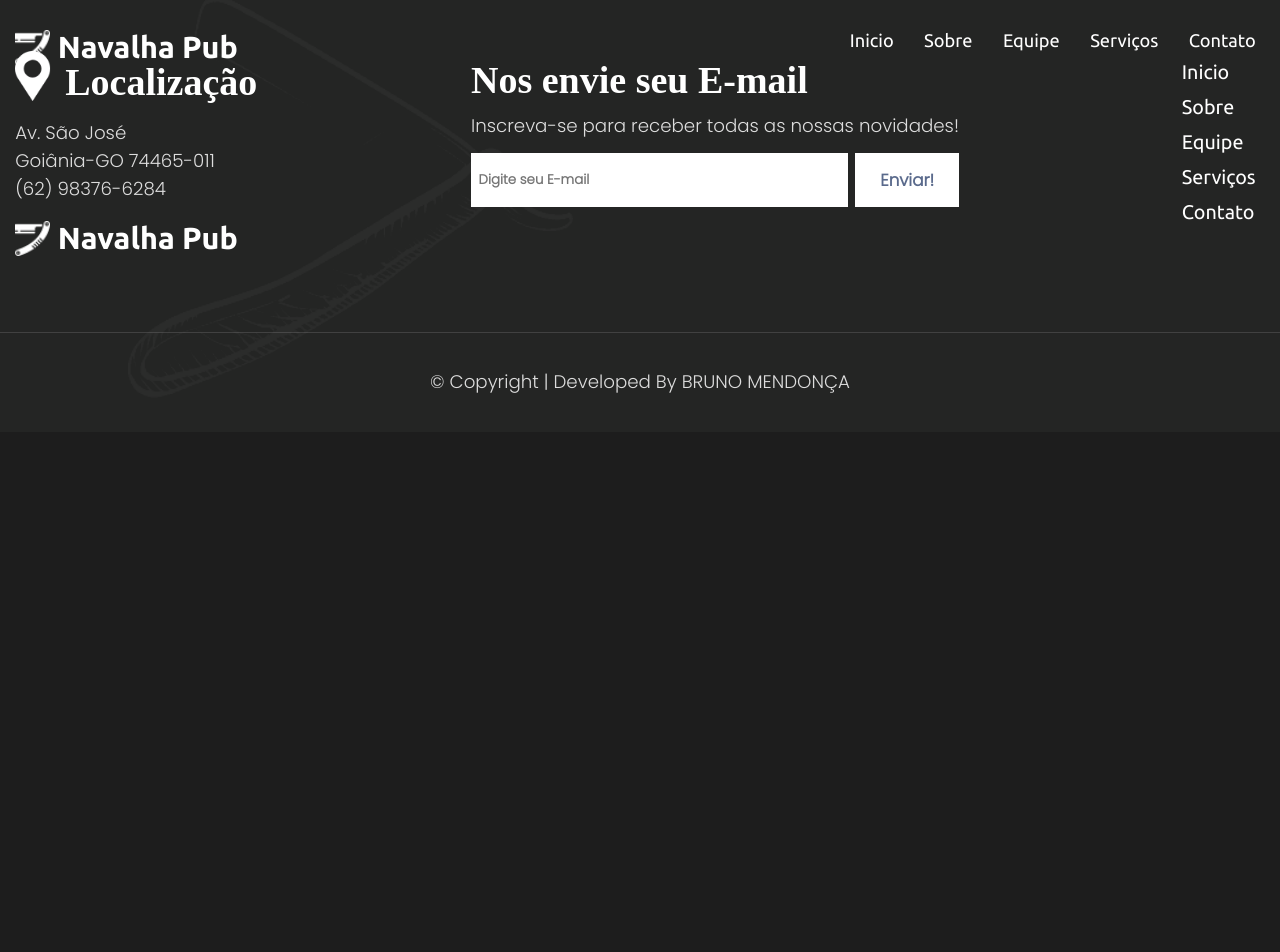
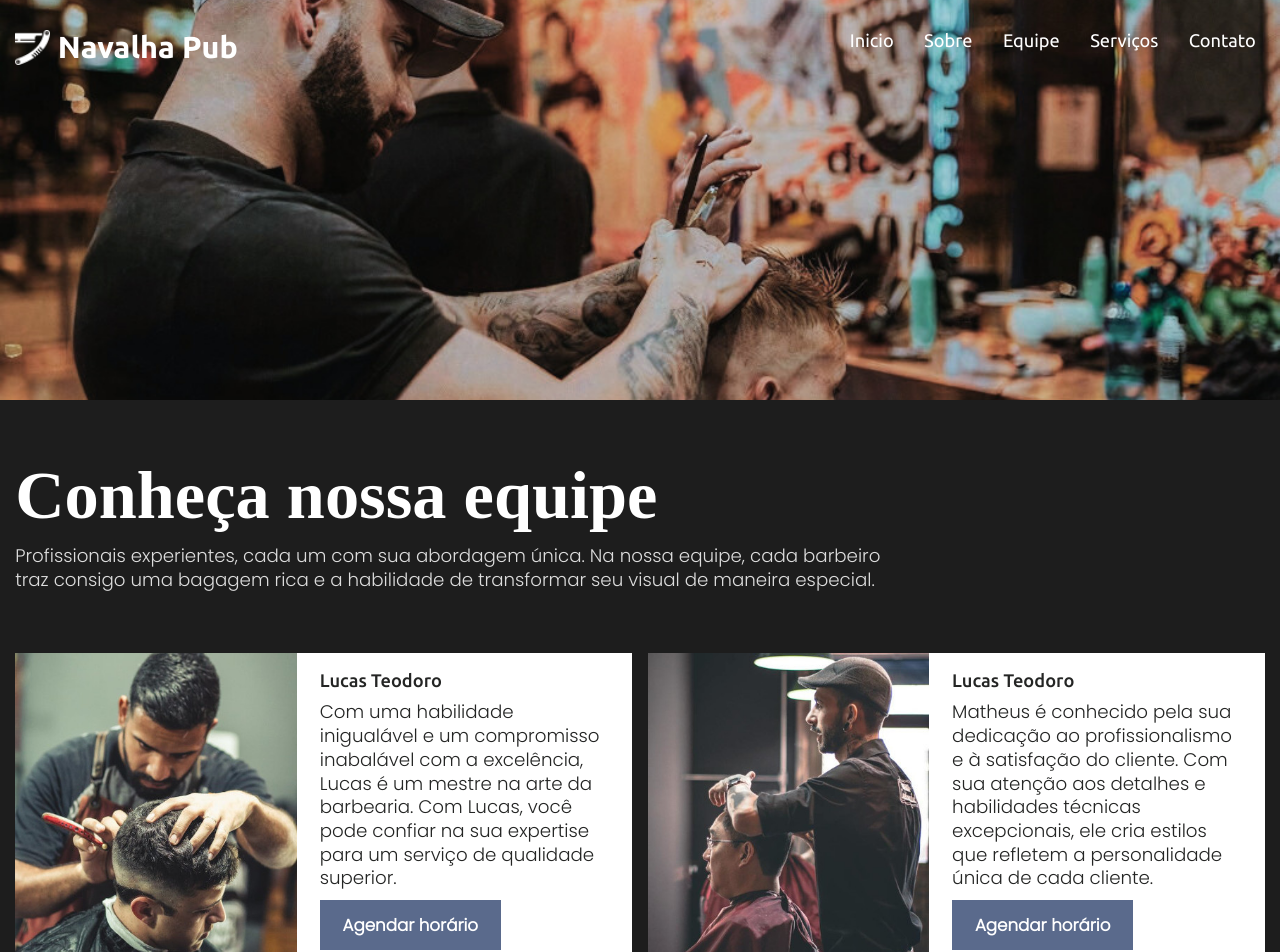
Before and after one commit to DevBrunomendoca/Barbshop, a React (Vite) app: page /team in a window 1280 px wide. Shown: the top 952 px of the page. Before the commit the page ends 800 px from the top, so only its background shows below. Built offline with nearby package versions, Linux system fonts and the light colour scheme; a web font is replaced by a local one.

Commit message:
Add Component Team

```diff
--- a/src/components/SectionTeam/CardTeam.jsx
+++ b/src/components/SectionTeam/CardTeam.jsx
@@ -1,7 +1,6 @@
 import Button from "../Button"
-import ImageComponent from "../ImageComponent"
-import SocialMedia from "../SocialMedia"
-import { ContainerCardTeam, ContentCardTeam, SocialMedias, ContentButton } from "./CardTeamStyle"
+
+import {ContainerCardTeam,  ContentCardTeam, SocialMedias, ContentButton } from "./CardTeamStyle"
 
 export default function CardTeam({id, imageId, name, src }) {
 
@@ -10,15 +9,9 @@ export default function CardTeam({id, imageId, name, src }) {
   return (
     <ContainerCardTeam id={id}>
       <ContentCardTeam>
-
         <img src={src} alt="" />
         {/* <ImageComponent imageId={imageId} /> */}
         <h3>{name}</h3>
-        <SocialMedias>
-          {/* <SocialMedia img="/icone-wtpp.png" alt="icone whatsapp" href="#" />
-          <SocialMedia img="/icone-insta.png" alt="icone whatsapp" href="#" />
-          <SocialMedia img="/icone-facebook.png" alt="icone whatsapp" href="#" /> */}
-        </SocialMedias>
       </ContentCardTeam>
       <ContentButton>
         <Button textButton='Agendar um horário' />
--- a/src/components/SectionTeam/CardTeamStyle.jsx
+++ b/src/components/SectionTeam/CardTeamStyle.jsx
@@ -1,9 +1,8 @@
 import styled from "styled-components"
 
 export const ContainerCardTeam = styled.div`
+`
 
-
-`
 export const ContentCardTeam = styled.div`
 
   position: relative;
--- /dev/null
+++ b/src/pages/Team/CardTeamPage.jsx
@@ -0,0 +1,24 @@
+import Button from '../../components/Button'
+import Caption from '../../components/Caption'
+import Paragraph from '../../components/Paragraph'
+//import { ContainerTeamPage } from './TeamStyle'
+
+import { ContainerTeamPage, ContentImg, ContentText } from './CardTeamPageStyle'
+
+const CardTeamPage = ({id, srcImg, name, description }) => {
+
+  return(
+    <ContainerTeamPage id={id}>
+      <ContentImg>
+        <img src={srcImg} alt={`Foto de perfil ${name}`} />
+      </ContentImg>
+      <ContentText>
+        <Caption textCaption={name}/>
+        <Paragraph textParagraph={description}/>
+        <Button textButton='Agendar horário'/>
+      </ContentText>
+    </ContainerTeamPage>
+  )
+}
+
+export default CardTeamPage
--- /dev/null
+++ b/src/pages/Team/CardTeamPageStyle.jsx
@@ -0,0 +1,38 @@
+import styled from "styled-components";
+
+export const ContainerTeamPage = styled.div`
+display: flex;
+@media (max-width:550px) {
+  flex-direction: column;
+}
+`
+export const ContentImg = styled.div`
+width: 90%;
+img {
+  width: 100%;
+  height: 100%;
+
+}
+@media (max-width:550px) {
+  width: 100%;
+
+
+}
+`
+export const ContentText = styled.div`
+width: 100%;
+background-color: var(--third-color);
+
+padding: 1rem 1.5rem;
+display: flex;
+flex-direction: column;
+align-items: start;
+justify-content: space-evenly;
+gap: .5rem;
+p, h3 {
+  text-align: start;
+  color: var(--second-color);
+}
+
+
+`
--- a/src/pages/Team/Team.jsx
+++ b/src/pages/Team/Team.jsx
@@ -1,5 +1,82 @@
+
+import Paragraph from '../../components/Paragraph'
+import Title from '../../components/Title'
+import CardTeamPage from './CardTeamPage'
+import { ContainerTeam, BannerTeam, ContentTeam, ContentCardTeam } from './TeamStyle'
+
+import { gsap } from 'gsap'
+import { useLayoutEffect, useRef } from 'react'
+import { ScrollTrigger } from 'gsap/ScrollTrigger'
+
 export default function Team() {
-  return(
-    <div></div>
+  const tl = useRef(null)
+  const el = useRef(null)
+  useLayoutEffect(() => {
+
+    gsap.registerPlugin(ScrollTrigger)
+    gsap.context(() => {
+      tl.current = gsap.timeline({
+        scrollTrigger: {
+          trigger: "#content-team-page",
+          start: "top bottom"
+        }
+      })
+        .fromTo("#card1", {
+          opacity: 0,
+          y: 160
+        }, {
+          opacity: 1,
+          y: 0,
+          duration: 1.3
+        })
+        .fromTo("#card2", {
+          opacity: 0,
+          y: 160
+        }, {
+          opacity: 1,
+          y: 0,
+          duration: 1.3
+        })
+        .fromTo("#card3", {
+          opacity: 0,
+          y: 160
+        }, {
+          opacity: 1,
+          y: 0,
+          duration: 1.3
+        })
+        .fromTo("#card4", {
+          opacity: 0,
+          y: 160
+        }, {
+          opacity: 1,
+          y: 0,
+          duration: 1.3
+        })
+
+    })
+    return () => {
+      gsap.killTweensOf("#content-team-page")
+    }
+  }, [])
+
+  return (
+    <ContainerTeam>
+      <BannerTeam>
+      </BannerTeam>
+      <ContentTeam id='content-team-page'>
+        <Title textTitle='Conheça nossa equipe' />
+        <Paragraph textParagraph='Profissionais experientes, cada um com sua abordagem única. Na nossa equipe, cada barbeiro traz consigo uma bagagem rica e a habilidade de transformar seu visual de maneira especial.'/>
+        <ContentCardTeam>
+          <CardTeamPage id='card1' srcImg='/foto-barbeiro-perfil1.jpg' name='Lucas Teodoro' description='Com uma habilidade inigualável e um compromisso inabalável com a excelência, Lucas é um mestre na arte da barbearia. Com Lucas, você pode confiar na sua expertise para um serviço de qualidade superior.'/>
+
+          <CardTeamPage id='card2' srcImg='/foto-barbeiro-perfil2.jpg' name='Lucas Teodoro' description='Matheus é conhecido pela sua dedicação ao profissionalismo e à satisfação do cliente. Com sua atenção aos detalhes e habilidades técnicas excepcionais, ele cria estilos que refletem a personalidade única de cada cliente.'/>
+
+          <CardTeamPage id='card3' srcImg='/foto-barbeiro-perfil3.jpg' name='Lucas Teodoro' description='Pedro combina sua paixão pela arte da barbearia com um profissionalismo exemplar. Seu compromisso com a precisão e a perfeição garante resultados impressionantes em cada serviço. '/>
+
+          <CardTeamPage id='card4' srcImg='/foto-barbeiro-perfil4.jpg' name='Lucas Teodoro' description='Daniel é reconhecido por sua ética de trabalho impecável e sua habilidade excepcional na cadeira de barbeiro. Com uma abordagem centrada no cliente e um compromisso inabalável com a qualidade, ele proporciona cortes de cabelo e barba que refletem o estilo e a personalidade de cada cliente.'/>
+        </ContentCardTeam>
+      </ContentTeam>
+    </ContainerTeam>
   )
 }
--- /dev/null
+++ b/src/pages/Team/TeamStyle.jsx
@@ -0,0 +1,46 @@
+import styled from "styled-components";
+
+export const ContainerTeam = styled.section`
+
+  display: flex;
+  flex-direction: column;
+  align-items: center;
+`
+export const BannerTeam = styled.div`
+  background: url('banner-team.jpg') no-repeat center;
+  background-size: cover;
+  min-height: 50vh;
+  width: 100%;
+
+`
+
+export const ContentTeam = styled.div`
+  max-width: 1600px;
+  margin: 0 auto;
+  display: flex;
+  flex-direction: column;
+  align-items: center;
+  padding: 4rem 1rem;
+
+  padding: 4rem 1rem;
+  display: flex;
+  gap: 1rem;
+
+  align-items: start;
+  justify-content: center;
+p {
+  max-width: 900px;
+}
+`
+export const ContentCardTeam = styled.div`
+
+display: grid;
+grid-template-columns: repeat(2, 1fr);
+gap: 1rem;
+padding-top: 3rem;
+
+@media (max-width:1250px) {
+  grid-template-columns: 1fr;
+  gap: 2rem;
+}
+`
```
Also changed, not shown: public/banner-team.jpg (added).
